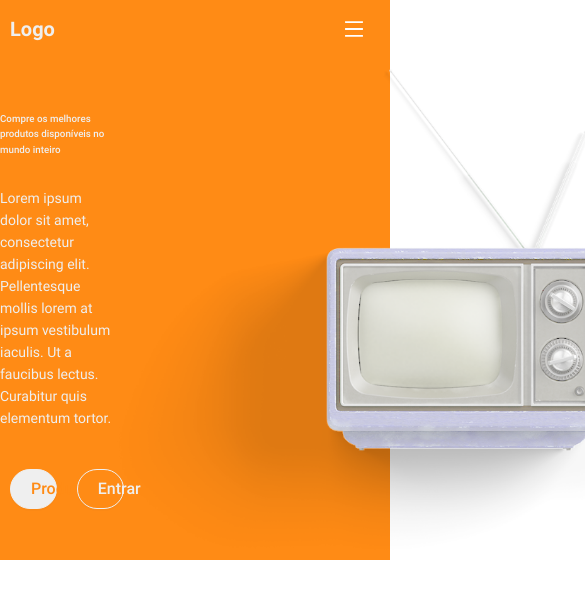
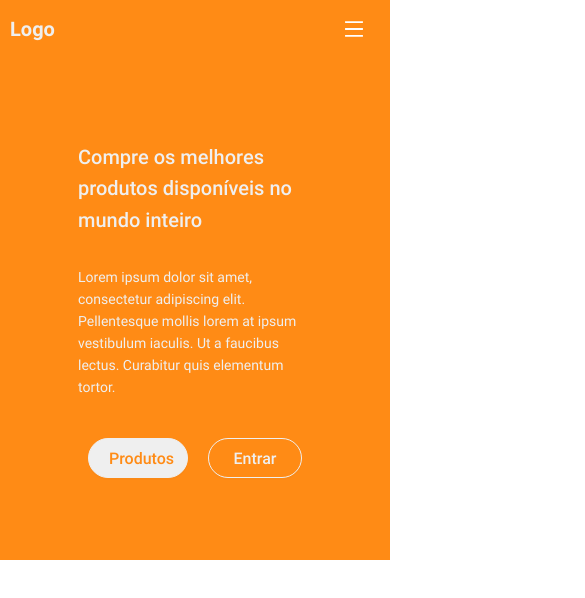
Before and after one commit to EduardoPD1921/e.com-frontend, a React (Create React App) app: page / in a window 390 px wide. Shown: the top 598 px of the page, 585 px wide, since content can reach past the window. Built offline with nearby package versions, Linux system fonts and the light colour scheme.

Commit message:
:sparkles: Responsive banner implemented

```diff
--- a/src/pages/Home/index.js
+++ b/src/pages/Home/index.js
@@ -5,11 +5,13 @@ import ResponsiveHeader from '../../components/Header/ResponsiveHeader';
 
 import {
   Banner,
-  BannerElement,
+  BannerText,
   BannerTitle,
   BannerSubtitle,
   BannerButtons,
   ActionButton,
+  BannerArt,
+  BannerImage
 } from './styles';
 
 import tvImage from '../../static/images/tvImage.png';
@@ -26,17 +28,17 @@ function Home() {
       <ResponsiveHeader isOpen={mobileMenuOpen} />
 
       <Banner>
-        <BannerElement>
+        <BannerText>
           <BannerTitle>Compre os melhores produtos disponíveis no mundo inteiro</BannerTitle>
           <BannerSubtitle>Lorem ipsum dolor sit amet, consectetur adipiscing elit. Pellentesque mollis lorem at ipsum vestibulum iaculis. Ut a faucibus lectus. Curabitur quis elementum tortor.</BannerSubtitle>
           <BannerButtons>
             <ActionButton size="large" product={true} shape="round">Produtos</ActionButton>
             <ActionButton size="large" shape="round">Entrar</ActionButton>
           </BannerButtons>
-        </BannerElement>
-        <BannerElement>
-          <img width={500} src={tvImage} alt="televisão-antiga" />
-        </BannerElement>
+        </BannerText>
+        <BannerArt>
+          <BannerImage src={tvImage} />
+        </BannerArt>
       </Banner>
     </>
   );
--- a/src/pages/Home/styles.js
+++ b/src/pages/Home/styles.js
@@ -10,7 +10,7 @@ export const Banner = styled.div`
   background: #ff8b15;
 `;
 
-export const BannerElement = styled.div`
+export const BannerText = styled.div`
   display: flex;
   flex: 1;
   flex-direction: column;
@@ -18,6 +18,20 @@ export const BannerElement = styled.div`
   align-items: center;
 
   color: #efefef;
+`;
+
+export const BannerArt = styled.div`
+  display: flex;
+  flex: 1;
+  flex-direction: column;
+  justify-content: center;
+  align-items: center;
+
+  color: #efefef;
+
+  @media(max-width: 600px) {
+    display: none;
+  }
 `;
 
 export const BannerTitle = styled.div`
@@ -29,18 +43,35 @@ export const BannerTitle = styled.div`
   @media(max-width: 1000px) {
     font-size: 2.5vw;
   }
+
+  @media(max-width: 830px) {
+    font-size: 20px;
+  }
+
+  @media(max-width: 600px) {
+    width: 60vw;
+  }
 `;
 
 export const BannerSubtitle = styled.div`
   margin: 30px 0 40px 0;
 
   width: 30vw;
+
+  @media(max-width: 600px) {
+    width: 60vw;
+  }
 `;
 
 export const BannerButtons = styled.div`
   width: 30vw;
 
   display: flex;
+  justify-content: center;
+
+  @media(max-width: 600px) {
+    width: 60vw;
+  }
 `;
 
 export const ActionButton = styled(Button)`
@@ -67,4 +98,16 @@ export const ActionButton = styled(Button)`
 
     border-color: #efefef;
   }
+
+  @media(max-width: 800px) {
+    width: 100px;
+  }
 `;
+
+export const BannerImage = styled.img`
+  width: 500px;
+
+  @media(max-width: 830px) {
+    width: 300px;
+  }
+`;
```
